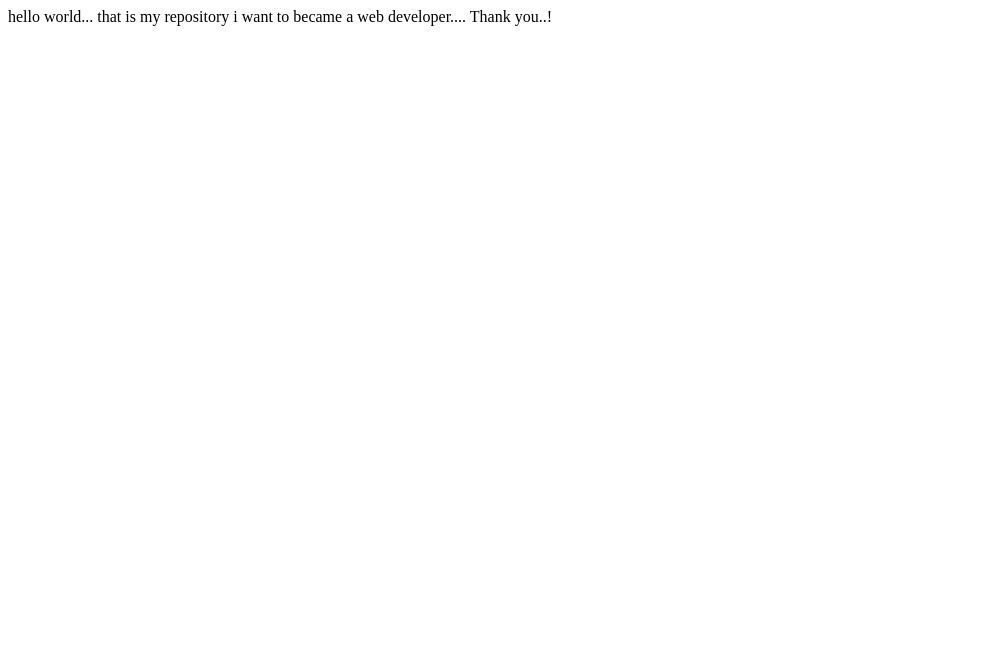
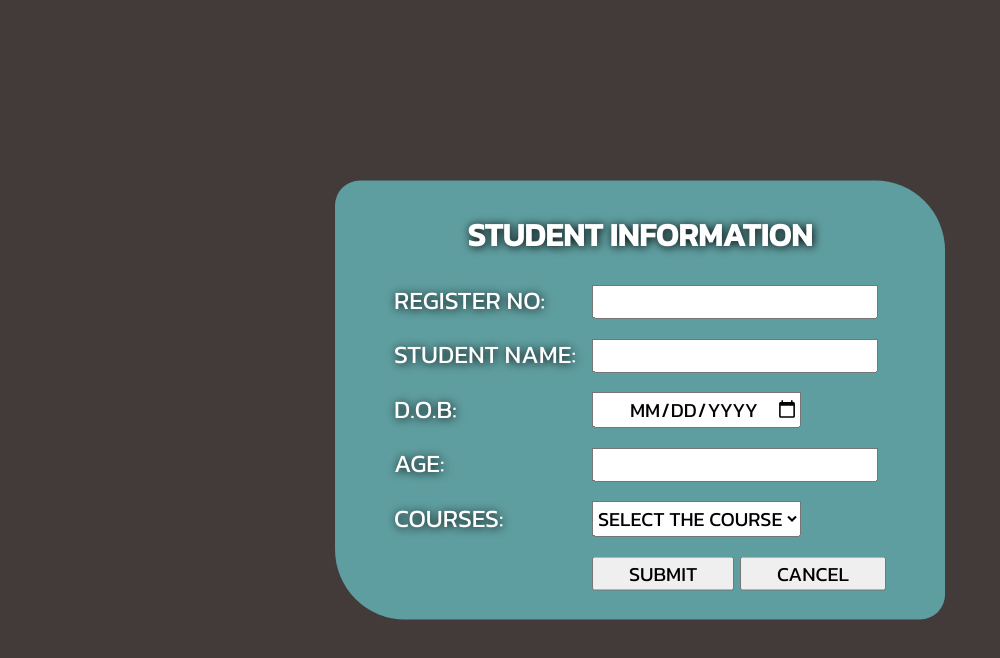
Before and after one commit to Divakaran5421/WebTECH, a plain HTML site: page index.html in a window 1280 px wide. Shown: the whole page, without its empty margins (0-1000 px from the left). Drawn offline with Linux system fonts and the light colour scheme.

Commit message:
re upload

```diff
--- a/index.html
+++ b/index.html
@@ -1,4 +1,110 @@
-hello world...
-that is my repository
-i want to became a web developer....
-Thank you..!
+<!DOCTYPE html>
+<html lang="en">
+<head>
+    <meta charset="UTF-8">
+    <meta http-equiv="X-UA-Compatible" content="IE=edge">
+    <meta name="viewport" content="width=device-width, initial-scale=1.0">
+    <title>Student Information</title>
+    <link rel="logo" href="../srmv 2.jpg">
+    <style>
+        @import url('https://fonts.googleapis.com/css2?family=Kanit:wght@400;500&display=swap');
+
+*{
+    padding: 0%;
+    margin: 0%;
+    text-transform: uppercase;
+    font-family: 'Kanit', sans-serif;
+}
+body{
+    background-color: rgb(67, 58, 58);
+
+}
+form{
+    position: absolute;
+    top: 50%;
+    left: 50%;
+    transform: translate(-50%,-50%);
+    background-color: cadetblue;
+    border-radius: 25px 70px;
+    color: rgb(255, 255, 255);
+    text-shadow: 1px 1px 10px black;
+    padding: 20px 50px;
+}
+table td{
+    font-size: 25px;
+    padding: 7px;
+}
+h1{
+    padding-top: 10px;
+    margin-bottom: -35px;
+    text-align: center;
+}
+input{
+    font-size: 20px;
+    padding-left: 35px;
+}
+
+select{
+    font-size: 20px;
+    padding: 1px;
+}
+button{
+    padding: 5px;
+    padding: 0px 35px;
+    font-size: 20px;
+}
+button:hover{
+    background-color:  rgb(67, 58, 58);
+    color: cadetblue;
+}
+    </style>
+</head>
+<body>
+    <div class="container">
+    <form action="#">
+        <h1>Student information</h1>
+        <table>
+            <tr>
+                <td>Register No:</td>
+                <td><input type="text"></td>
+            </tr>
+            <tr>
+                <td>Student Name:</td>
+                <td><input type="text"></td>
+            </tr>
+            <tr>
+                <td>D.O.B:</td>
+                <td><input type="date"></td>
+            </tr>
+            <tr>
+                <td>AGE:</td>
+                <td><input type="number"></td>
+            </tr>
+            <tr>
+                <td>Courses:</td>
+                <td><select>
+            <option value="1">Select the course</option>
+            <option value="B.C.A">B.C.A</option>
+            <option value="B.Sc CS">B.Sc CS</option>
+            <option value="B.Sc IT">B.Sc IT</option>
+            <option value="B.Com">B.com</option>
+        </select></select></tr></td><br><br>
+            <tr>
+                <td></td>
+            <td><button type="button" onclick="alert1()">Submit</button>
+            <button type="button" onclick="cancel()">Cancel</button></td>
+        </tr>
+        </table>
+    </form>
+    <script>
+        function alert1()
+        {
+            alert('Submitted...');
+        }
+        function cancel()
+        {
+            alert('cancelled...');
+        }
+    </script>
+</body>
+</html>
```
